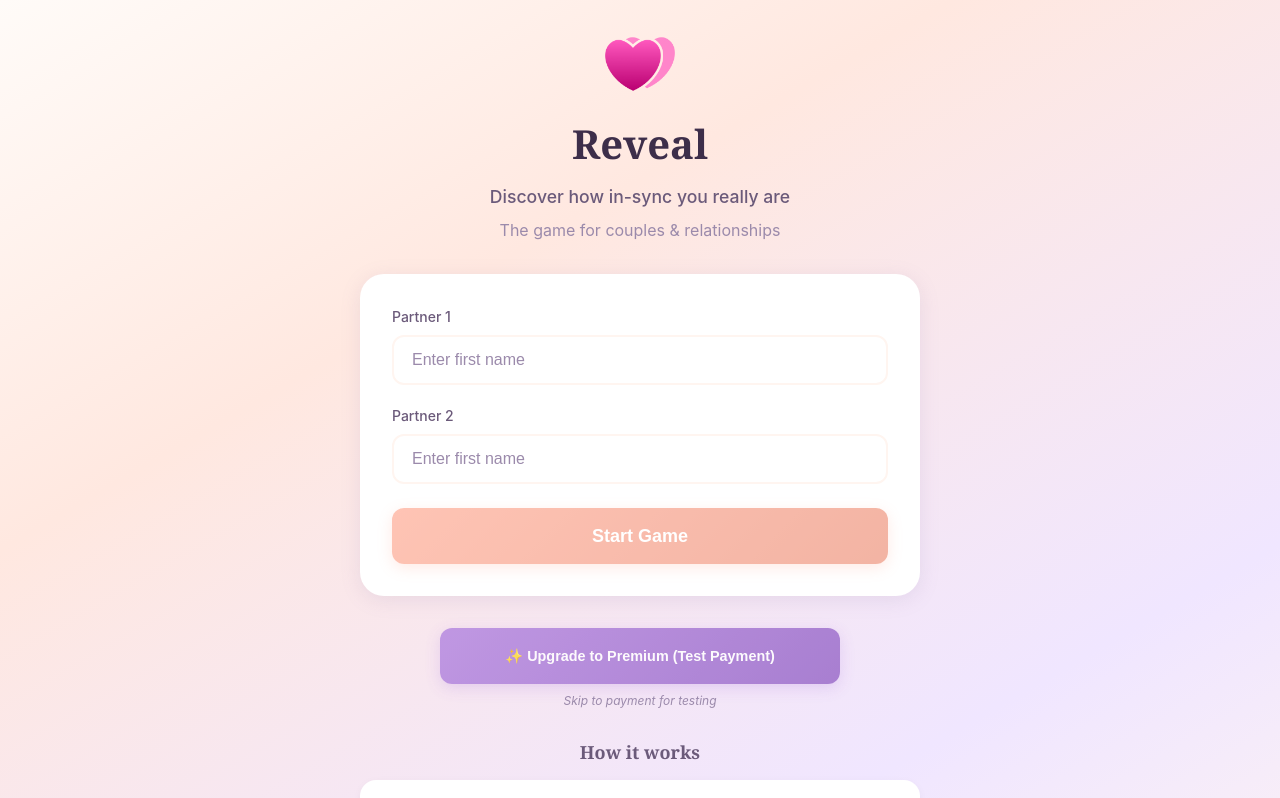
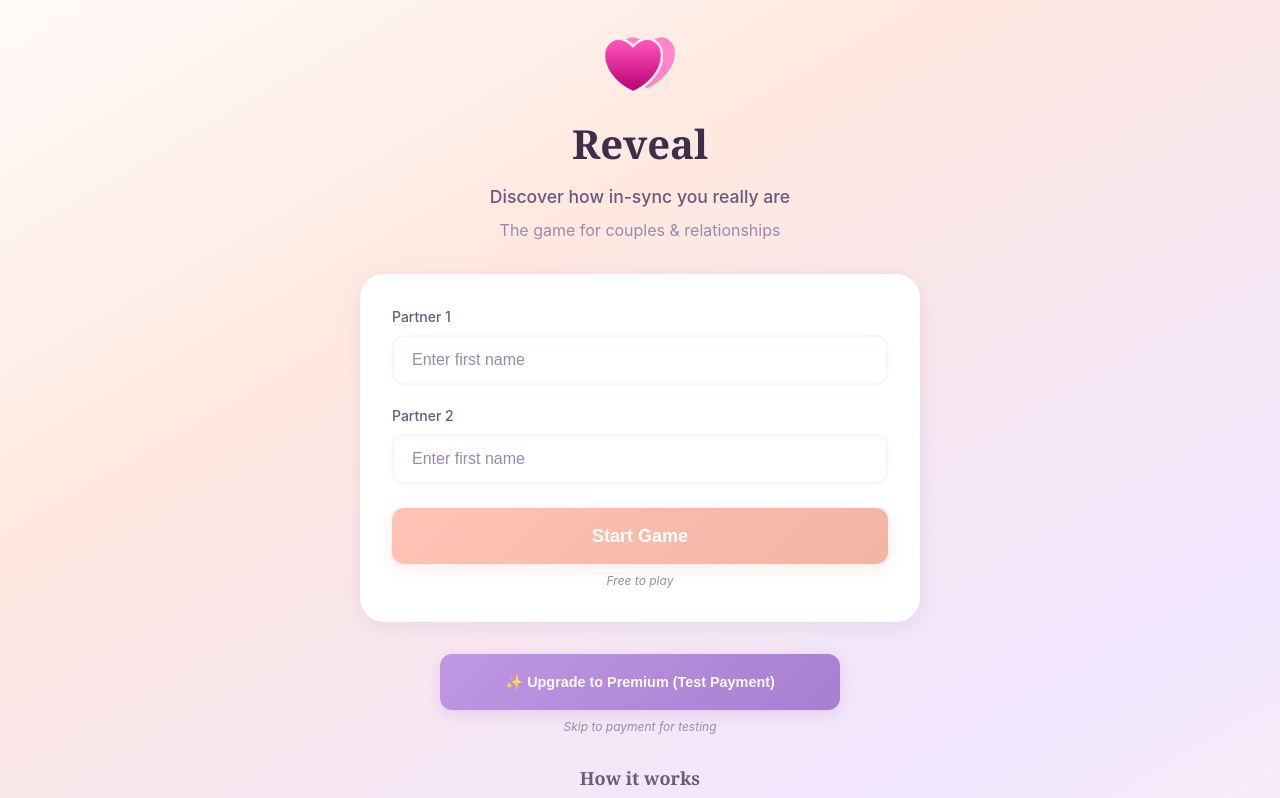
Before and after one commit to stoffis-git/play-reveal, a React (Vite) app: page / in a window 1280 px wide. Shown: the top 798 px of the page. Built offline with nearby package versions, Linux system fonts and the light colour scheme.

Commit message:
Add 'Free to play' text and fix TypeScript build errors
- Added 'Free to play' text under Start Game button with matching styling
- Fixed unused TypeScript imports causing build failures in GitHub Actions
- Removed unused Theme import from FinalResults and Paywall components

```diff
--- a/src/components/FinalResults.tsx
+++ b/src/components/FinalResults.tsx
@@ -1,7 +1,7 @@
 import { useState } from 'react';
 import { useGame, getMatchCount, getThemeSummaries, getQuestionForCard } from '../store';
 import { themeColors } from '../types';
-import type { Card, Theme, ThemeSummary } from '../types';
+import type { Card, ThemeSummary } from '../types';
 import { getInsightForQuestion } from '../insights';
 
 // More granular score tiers
--- a/src/components/LandingPage.tsx
+++ b/src/components/LandingPage.tsx
@@ -131,6 +131,15 @@ export function LandingPage() {
           >
             Start Game
           </button>
+          <p style={{
+            fontSize: '0.75rem',
+            color: 'var(--text-muted)',
+            marginTop: '8px',
+            fontStyle: 'italic',
+            textAlign: 'center'
+          }}>
+            Free to play
+          </p>
         </div>
 
         {/* Test Payment Button */}
--- a/src/components/Paywall.tsx
+++ b/src/components/Paywall.tsx
@@ -1,7 +1,6 @@
 import { useState } from 'react';
 import { useGame, getMismatchedCards, getThemeSummaries, getMatchCount, getQuestionForCard } from '../store';
 import { themeColors } from '../types';
-import type { Theme } from '../types';
 import { getInsightForQuestion } from '../insights';
 
 export function Paywall() {
```
